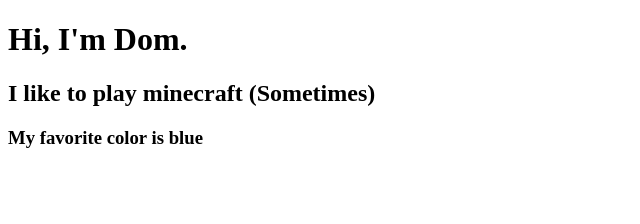
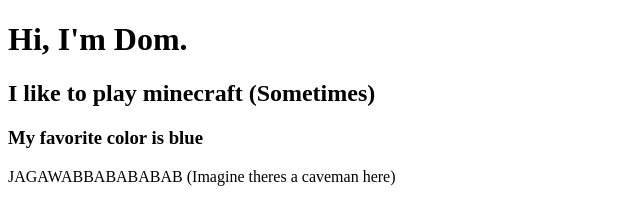
Before and after one commit to retrovisit123/CollabAssignment, a plain HTML site: page Dom.html in a window 1280 px wide. Shown: the whole page, without its empty margins (0-640 px from the left). Drawn offline with Linux system fonts and the light colour scheme.

Commit message:
caveman added

```diff
--- a/Dom.html
+++ b/Dom.html
@@ -9,5 +9,6 @@
     <h1>Hi, I'm Dom.</h1>
     <h2>I like to play minecraft (Sometimes) </h2>
     <h3>My favorite color is blue</h3>
+    <p>JAGAWABBABABABAB (Imagine theres a caveman here)</p>
 </body>
 </html>
```
